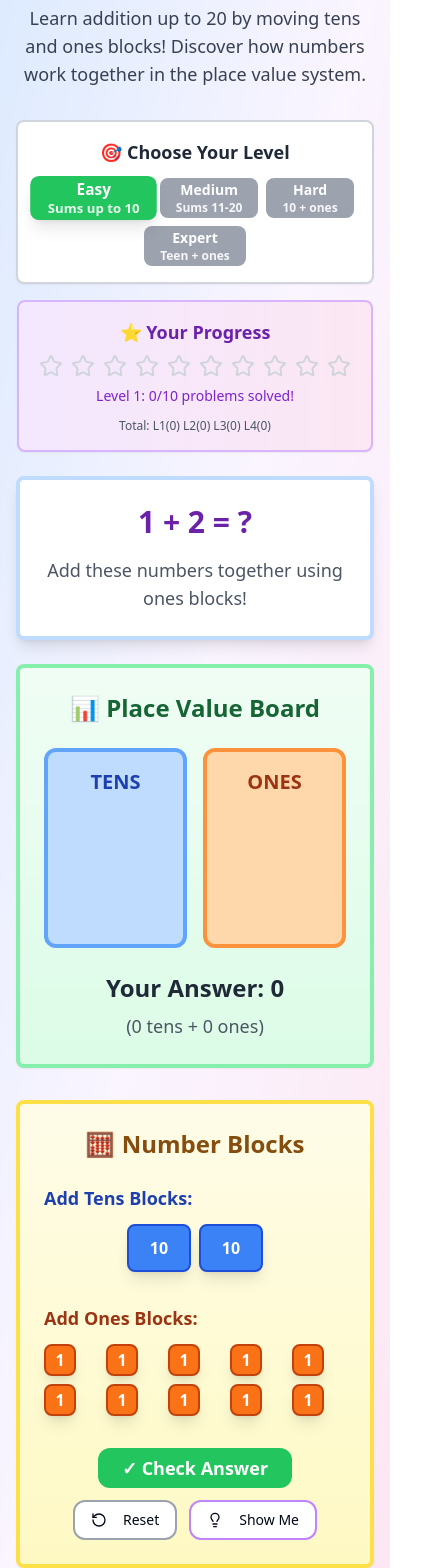
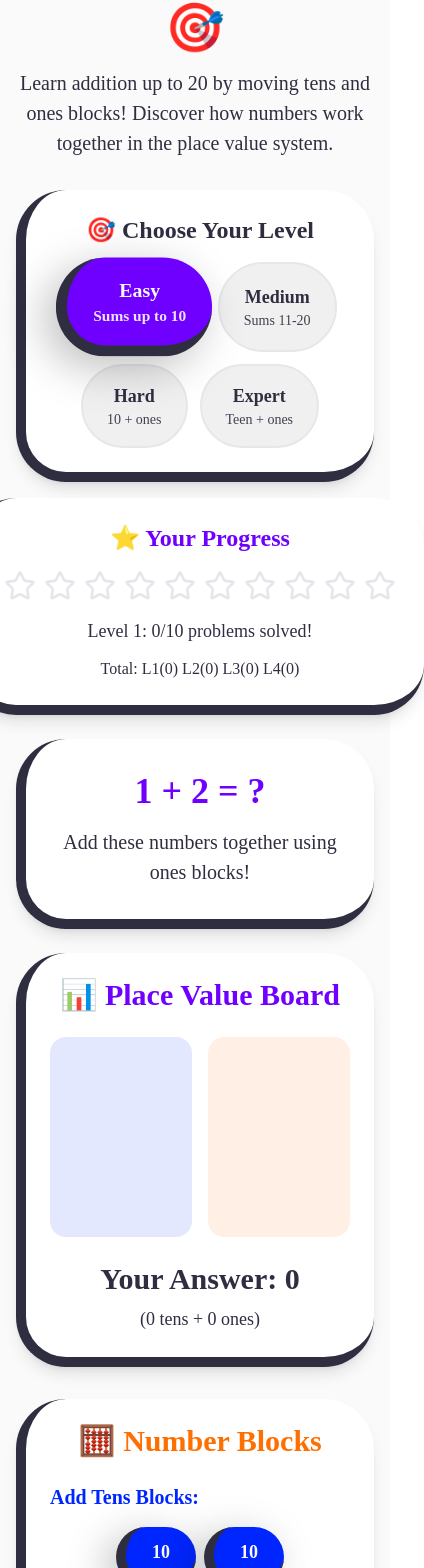
Before and after one commit to fredbjornbak/addition-1-1-10, a React (Vite) app: page / in a window 390 px wide. Shown: the part 124-1692 px from the top of the page, 424 px wide, since content can reach past the window. Built offline with nearby package versions, Linux system fonts and the light colour scheme.

Commit message:
Refactor: Apply design system to UI components
Apply the GradeAid visual system to the UI components, including buttons, cards, and other elements, to ensure brand consistency, child-friendly UX, and accessibility.

```diff
--- a/src/components/DraggableBlock.tsx
+++ b/src/components/DraggableBlock.tsx
@@ -1,6 +1,5 @@
 
 import React from 'react';
-import { Card } from '@/components/ui/card';
 
 interface DraggableBlockProps {
   value: number;
@@ -10,19 +9,27 @@ interface DraggableBlockProps {
 
 const DraggableBlock: React.FC<DraggableBlockProps> = ({ value, type, onClick }) => {
   return (
-    <Card
-      className={`
-        cursor-pointer select-none transition-all duration-200 hover:scale-110 active:scale-95
-        ${type === 'tens'
-          ? 'bg-blue-500 hover:bg-blue-600 text-white border-2 border-blue-700 w-16 h-12'
-          : 'bg-orange-500 hover:bg-orange-600 text-white border-2 border-orange-700 w-8 h-8'
-        }
-        flex items-center justify-center font-bold rounded-lg shadow-lg
-      `}
+    <button
+      className="cursor-pointer select-none transition-all duration-200 hover:scale-110 active:scale-95 flex items-center justify-center font-bold min-w-[44px] min-h-[44px]"
       onClick={onClick}
+      style={{
+        backgroundColor: type === 'tens' ? '#0026FF' : '#FF6F00',
+        color: '#FAFAFA',
+        borderRadius: '100px',
+        border: 'none',
+        borderLeft: '10px solid #2F2E41',
+        borderBottom: '10px solid #2F2E41',
+        boxShadow: '-10px 10px 40px rgba(0, 0, 0, 0.25)',
+        width: type === 'tens' ? '80px' : '50px',
+        height: type === 'tens' ? '60px' : '50px',
+        fontFamily: 'DM Sans',
+        fontSize: '18px',
+        fontWeight: 700
+      }}
+      aria-label={`Add ${value} ${type === 'tens' ? 'tens' : 'ones'} block`}
     >
       {value}
-    </Card>
+    </button>
   );
 };
 
--- a/src/components/LevelSelector.tsx
+++ b/src/components/LevelSelector.tsx
@@ -1,7 +1,5 @@
 
 import React from 'react';
-import { Card } from '@/components/ui/card';
-import { Button } from '@/components/ui/button';
 
 interface LevelSelectorProps {
   currentLevel: number;
@@ -10,38 +8,63 @@ interface LevelSelectorProps {
 
 const LevelSelector: React.FC<LevelSelectorProps> = ({ currentLevel, onLevelChange }) => {
   const levels = [
-    { level: 1, name: 'Easy', description: 'Sums up to 10', color: 'bg-green-500' },
-    { level: 2, name: 'Medium', description: 'Sums 11-20', color: 'bg-yellow-500' },
-    { level: 3, name: 'Hard', description: '10 + ones', color: 'bg-orange-500' },
-    { level: 4, name: 'Expert', description: 'Teen + ones', color: 'bg-red-500' },
+    { level: 1, name: 'Easy', description: 'Sums up to 10', color: '#6F00FF' },
+    { level: 2, name: 'Medium', description: 'Sums 11-20', color: '#FF6F00' },
+    { level: 3, name: 'Hard', description: '10 + ones', color: '#0026FF' },
+    { level: 4, name: 'Expert', description: 'Teen + ones', color: '#6F00FF' },
   ];
 
   return (
-    <Card className="p-4 bg-white border-2 border-gray-300">
-      <div className="text-lg font-bold text-gray-800 mb-3 text-center">
+    <div
+      className="p-6 shadow-lg"
+      style={{
+        backgroundColor: '#FFFFFF',
+        borderRadius: '50px',
+        border: 'none',
+        borderLeft: '10px solid #2F2E41',
+        borderBottom: '10px solid #2F2E41'
+      }}
+    >
+      <div
+        className="text-2xl font-bold mb-4 text-center"
+        style={{
+          color: '#2F2E41',
+          fontFamily: 'Space Grotesk',
+          fontWeight: 700
+        }}
+      >
         🎯 Choose Your Level
       </div>
-      <div className="flex flex-wrap gap-2 justify-center">
+      <div className="flex flex-wrap gap-3 justify-center">
         {levels.map(({ level, name, description, color }) => (
-          <Button
+          <button
             key={level}
             onClick={() => onLevelChange(level)}
-            className={`
-              px-4 py-2 rounded-lg font-bold text-white transition-all duration-200
-              ${currentLevel === level
-                ? `${color} scale-110 shadow-lg`
-                : 'bg-gray-400 hover:bg-gray-500'
-              }
-            `}
+            className={`px-6 py-4 font-bold transition-all duration-200 hover:scale-105 active:scale-95 min-w-[44px] min-h-[44px] ${
+              currentLevel === level ? 'scale-110' : ''
+            }`}
+            style={{
+              backgroundColor: currentLevel === level ? color : '#F0F0F0',
+              color: currentLevel === level ? '#FAFAFA' : '#2F2E41',
+              borderRadius: '100px',
+              border: currentLevel === level ? 'none' : '2px solid #E5E7EB',
+              borderLeft: currentLevel === level ? '10px solid #2F2E41' : '2px solid #E5E7EB',
+              borderBottom: currentLevel === level ? '10px solid #2F2E41' : '2px solid #E5E7EB',
+              boxShadow: currentLevel === level ? '-10px 10px 40px rgba(0, 0, 0, 0.25)' : 'none',
+              fontFamily: 'DM Sans',
+              fontSize: '18px',
+              fontWeight: currentLevel === level ? 700 : 500
+            }}
+            aria-label={`Select ${name} level: ${description}`}
           >
             <div className="text-center">
-              <div className="text-sm">{name}</div>
-              <div className="text-xs opacity-90">{description}</div>
+              <div className="text-lg font-bold">{name}</div>
+              <div className="text-sm opacity-90">{description}</div>
             </div>
-          </Button>
+          </button>
         ))}
       </div>
-    </Card>
+    </div>
   );
 };
 
--- a/src/components/PlaceValueCanvas.tsx
+++ b/src/components/PlaceValueCanvas.tsx
@@ -6,7 +6,7 @@ import DraggableBlock from './DraggableBlock';
 import LevelSelector from './LevelSelector';
 import ProgressTracker from './ProgressTracker';
 import { generateProblem, Problem } from '../utils/problemGenerator';
-import { Star, RotateCcw, Lightbulb, Volume2 } from 'lucide-react';
+import { Star, RotateCcw, Lightbulb } from 'lucide-react';
 
 const PlaceValueCanvas = () => {
   const [currentLevel, setCurrentLevel] = useState(1);
@@ -77,11 +77,6 @@ const PlaceValueCanvas = () => {
     setShowHint(true);
   };
 
-  const playSound = (type: 'success' | 'error' | 'click') => {
-    // Placeholder for audio feedback
-    console.log(`Playing ${type} sound`);
-  };
-
   if (!currentProblem) return <div>Loading...</div>;
 
   return (
@@ -93,11 +88,35 @@ const PlaceValueCanvas = () => {
       </div>
 
       {/* Main Problem Display */}
-      <Card className="p-6 text-center bg-white shadow-lg border-4 border-blue-200">
-        <div className="text-3xl md:text-4xl font-bold text-purple-800 mb-4">
+      <Card
+        className="p-8 text-center shadow-lg"
+        style={{
+          backgroundColor: '#FFFFFF',
+          borderRadius: '50px',
+          border: 'none',
+          borderLeft: '10px solid #2F2E41',
+          borderBottom: '10px solid #2F2E41'
+        }}
+      >
+        <div
+          className="text-4xl md:text-5xl font-bold mb-4"
+          style={{
+            color: '#6F00FF',
+            fontFamily: 'Space Grotesk',
+            fontWeight: 700
+          }}
+        >
           {currentProblem.num1} + {currentProblem.num2} = ?
         </div>
-        <div className="text-lg text-gray-600">
+        <div
+          className="text-xl"
+          style={{
+            color: '#2F2E41',
+            fontFamily: 'DM Sans',
+            fontSize: '20px',
+            lineHeight: '1.5'
+          }}
+        >
           {currentProblem.description}
         </div>
       </Card>
@@ -105,20 +124,59 @@ const PlaceValueCanvas = () => {
       {/* Place Value Canvas */}
       <div className="grid md:grid-cols-2 gap-8">
         {/* Place Value Columns */}
-        <Card className="p-6 bg-gradient-to-b from-green-50 to-green-100 border-4 border-green-300">
-          <h3 className="text-2xl font-bold text-center mb-6 text-green-800">
+        <Card
+          className="p-6 shadow-lg"
+          style={{
+            backgroundColor: '#FFFFFF',
+            borderRadius: '50px',
+            border: 'none',
+            borderLeft: '10px solid #2F2E41',
+            borderBottom: '10px solid #2F2E41'
+          }}
+        >
+          <h3
+            className="text-3xl font-bold text-center mb-6"
+            style={{
+              color: '#6F00FF',
+              fontFamily: 'Space Grotesk',
+              fontWeight: 700
+            }}
+          >
             📊 Place Value Board
           </h3>
 
           <div className="grid grid-cols-2 gap-4 mb-6">
             {/* Tens Column */}
-            <div className="bg-blue-200 rounded-xl p-4 min-h-[200px] border-4 border-blue-400">
-              <div className="text-center font-bold text-blue-800 mb-4 text-xl">
+            <div
+              className="rounded-2xl p-4 min-h-[200px]"
+              style={{
+                backgroundColor: '#0026FF',
+                opacity: 0.1,
+                border: '4px solid #0026FF'
+              }}
+            >
+              <div
+                className="text-center font-bold mb-4 text-2xl"
+                style={{
+                  color: '#0026FF',
+                  fontFamily: 'DM Sans',
+                  fontWeight: 700
+                }}
+              >
                 TENS
               </div>
               <div className="grid gap-2">
                 {Array.from({ length: tensBlocks }, (_, i) => (
-                  <div key={i} className="bg-blue-500 h-8 rounded-lg flex items-center justify-center text-white font-bold">
+                  <div
+                    key={i}
+                    className="h-10 rounded-lg flex items-center justify-center font-bold"
+                    style={{
+                      backgroundColor: '#0026FF',
+                      color: '#FAFAFA',
+                      fontFamily: 'DM Sans',
+                      fontSize: '18px'
+                    }}
+                  >
                     10
                   </div>
                 ))}
@@ -126,13 +184,35 @@ const PlaceValueCanvas = () => {
             </div>
 
             {/* Ones Column */}
-            <div className="bg-orange-200 rounded-xl p-4 min-h-[200px] border-4 border-orange-400">
-              <div className="text-center font-bold text-orange-800 mb-4 text-xl">
+            <div
+              className="rounded-2xl p-4 min-h-[200px]"
+              style={{
+                backgroundColor: '#FF6F00',
+                opacity: 0.1,
+                border: '4px solid #FF6F00'
+              }}
+            >
+              <div
+                className="text-center font-bold mb-4 text-2xl"
+                style={{
+                  color: '#FF6F00',
+                  fontFamily: 'DM Sans',
+                  fontWeight: 700
+                }}
+              >
                 ONES
               </div>
               <div className="grid grid-cols-5 gap-1">
                 {Array.from({ length: onesBlocks }, (_, i) => (
-                  <div key={i} className="bg-orange-500 w-6 h-6 rounded-md flex items-center justify-center text-white text-sm font-bold">
+                  <div
+                    key={i}
+                    className="w-8 h-8 rounded-md flex items-center justify-center text-sm font-bold"
+                    style={{
+                      backgroundColor: '#FF6F00',
+                      color: '#FAFAFA',
+                      fontFamily: 'DM Sans'
+                    }}
+                  >
                     1
                   </div>
                 ))}
@@ -142,24 +222,64 @@ const PlaceValueCanvas = () => {
 
           {/* Answer Display */}
           <div className="text-center">
-            <div className="text-2xl font-bold text-gray-800 mb-2">
+            <div
+              className="text-3xl font-bold mb-2"
+              style={{
+                color: '#2F2E41',
+                fontFamily: 'Space Grotesk',
+                fontWeight: 700
+              }}
+            >
               Your Answer: {userAnswer}
             </div>
-            <div className="text-lg text-gray-600">
+            <div
+              className="text-xl"
+              style={{
+                color: '#2F2E41',
+                fontFamily: 'DM Sans',
+                fontSize: '18px'
+              }}
+            >
               ({tensBlocks} tens + {onesBlocks} ones)
             </div>
           </div>
         </Card>
 
         {/* Block Controls */}
-        <Card className="p-6 bg-gradient-to-b from-yellow-50 to-yellow-100 border-4 border-yellow-300">
-          <h3 className="text-2xl font-bold text-center mb-6 text-yellow-800">
+        <Card
+          className="p-6 shadow-lg"
+          style={{
+            backgroundColor: '#FFFFFF',
+            borderRadius: '50px',
+            border: 'none',
+            borderLeft: '10px solid #2F2E41',
+            borderBottom: '10px solid #2F2E41'
+          }}
+        >
+          <h3
+            className="text-3xl font-bold text-center mb-6"
+            style={{
+              color: '#FF6F00',
+              fontFamily: 'Space Grotesk',
+              fontWeight: 700
+            }}
+          >
             🧮 Number Blocks
           </h3>
 
           {/* Tens Blocks Control */}
           <div className="mb-8">
-            <div className="text-lg font-bold text-blue-800 mb-3">Add Tens Blocks:</div>
+            <div
+              className="text-xl font-bold mb-4"
+              style={{
+                color: '#0026FF',
+                fontFamily: 'DM Sans',
+                fontWeight: 700,
+                fontSize: '20px'
+              }}
+            >
+              Add Tens Blocks:
+            </div>
             <div className="flex flex-wrap gap-2 justify-center">
               {Array.from({ length: 2 }, (_, i) => (
                 <DraggableBlock
@@ -169,7 +289,6 @@ const PlaceValueCanvas = () => {
                   onClick={() => {
                     if (tensBlocks < 2) {
                       setTensBlocks(prev => prev + 1);
-                      playSound('click');
                     }
                   }}
                 />
@@ -179,7 +298,17 @@ const PlaceValueCanvas = () => {
 
           {/* Ones Blocks Control */}
           <div className="mb-8">
-            <div className="text-lg font-bold text-orange-800 mb-3">Add Ones Blocks:</div>
+            <div
+              className="text-xl font-bold mb-4"
+              style={{
+                color: '#FF6F00',
+                fontFamily: 'DM Sans',
+                fontWeight: 700,
+                fontSize: '20px'
+              }}
+            >
+              Add Ones Blocks:
+            </div>
             <div className="grid grid-cols-5 gap-2 justify-center max-w-xs mx-auto">
               {Array.from({ length: 10 }, (_, i) => (
                 <DraggableBlock
@@ -189,13 +318,11 @@ const PlaceValueCanvas = () => {
                   onClick={() => {
                     if (onesBlocks < 20) {
                       if (onesBlocks === 9) {
-                        // Show "making 10" animation
                         setOnesBlocks(0);
                         setTensBlocks(prev => prev + 1);
                       } else {
                         setOnesBlocks(prev => prev + 1);
                       }
-                      playSound('click');
                     }
                   }}
                 />
@@ -204,59 +331,113 @@ const PlaceValueCanvas = () => {
           </div>
 
           {/* Action Buttons */}
-          <div className="flex flex-wrap justify-center gap-3">
-            <Button
+          <div className="flex flex-wrap justify-center gap-4">
+            <button
               onClick={checkAnswer}
-              className="bg-green-500 hover:bg-green-600 text-white px-6 py-3 text-lg font-bold rounded-xl"
+              className="px-8 py-4 font-bold transition-all duration-200 hover:scale-105 active:scale-95 min-w-[44px] min-h-[44px]"
+              style={{
+                backgroundColor: '#6F00FF',
+                color: '#FAFAFA',
+                borderRadius: '100px',
+                border: 'none',
+                borderLeft: '10px solid #2F2E41',
+                borderBottom: '10px solid #2F2E41',
+                boxShadow: '-10px 10px 40px rgba(0, 0, 0, 0.25)',
+                fontFamily: 'DM Sans',
+                fontSize: '20px',
+                fontWeight: 700
+              }}
             >
               ✓ Check Answer
-            </Button>
+            </button>
 
-            <Button
+            <button
               onClick={resetCanvas}
-              variant="outline"
-              className="border-2 border-gray-400 px-4 py-3 rounded-xl"
+              className="px-6 py-4 font-bold transition-all duration-200 hover:scale-105 active:scale-95 flex items-center gap-2 min-w-[44px] min-h-[44px]"
+              style={{
+                backgroundColor: '#F0F0F0',
+                color: '#2F2E41',
+                borderRadius: '100px',
+                border: '2px solid #E5E7EB',
+                fontFamily: 'DM Sans',
+                fontSize: '18px',
+                fontWeight: 500
+              }}
             >
-              <RotateCcw className="w-5 h-5 mr-2" />
+              <RotateCcw className="w-5 h-5" />
               Reset
-            </Button>
+            </button>
 
-            <Button
+            <button
               onClick={showSolution}
-              variant="outline"
-              className="border-2 border-purple-400 px-4 py-3 rounded-xl"
+              className="px-6 py-4 font-bold transition-all duration-200 hover:scale-105 active:scale-95 flex items-center gap-2 min-w-[44px] min-h-[44px]"
+              style={{
+                backgroundColor: '#FF6F00',
+                color: '#FAFAFA',
+                borderRadius: '100px',
+                border: 'none',
+                borderLeft: '10px solid #2F2E41',
+                borderBottom: '10px solid #2F2E41',
+                boxShadow: '-10px 10px 40px rgba(0, 0, 0, 0.25)',
+                fontFamily: 'DM Sans',
+                fontSize: '18px',
+                fontWeight: 700
+              }}
             >
-              <Lightbulb className="w-5 h-5 mr-2" />
+              <Lightbulb className="w-5 h-5" />
               Show Me
-            </Button>
+            </button>
           </div>
         </Card>
       </div>
 
       {/* Feedback */}
       {showFeedback && (
-        <Card className={`p-6 text-center border-4 ${
-          isCorrect
-            ? 'bg-green-100 border-green-400'
-            : 'bg-red-100 border-red-400'
-        } ${celebrating ? 'animate-pulse' : ''}`}>
-          <div className={`text-3xl font-bold mb-2 ${
-            isCorrect ? 'text-green-800' : 'text-red-800'
-          }`}>
+        <Card
+          className={`p-8 text-center shadow-lg ${celebrating ? 'animate-pulse' : ''}`}
+          style={{
+            backgroundColor: isCorrect ? '#FFFFFF' : '#FFFFFF',
+            borderRadius: '50px',
+            border: 'none',
+            borderLeft: `10px solid ${isCorrect ? '#6F00FF' : '#FF6F00'}`,
+            borderBottom: `10px solid ${isCorrect ? '#6F00FF' : '#FF6F00'}`
+          }}
+        >
+          <div
+            className="text-4xl font-bold mb-4"
+            style={{
+              color: isCorrect ? '#6F00FF' : '#FF6F00',
+              fontFamily: 'Space Grotesk',
+              fontWeight: 700
+            }}
+          >
             {isCorrect ? '🎉 Excellent Work!' : '🤔 Try Again!'}
           </div>
-          <div className={`text-lg ${
-            isCorrect ? 'text-green-700' : 'text-red-700'
-          }`}>
+          <div
+            className="text-xl"
+            style={{
+              color: '#2F2E41',
+              fontFamily: 'DM Sans',
+              fontSize: '20px',
+              lineHeight: '1.5'
+            }}
+          >
             {isCorrect
               ? `Perfect! ${currentProblem.num1} + ${currentProblem.num2} = ${currentProblem.answer}`
               : `Not quite. The answer is ${currentProblem.answer}. Keep trying!`
             }
           </div>
           {isCorrect && (
-            <div className="mt-4 flex justify-center">
+            <div className="mt-6 flex justify-center">
               {Array.from({ length: 3 }, (_, i) => (
-                <Star key={i} className="w-8 h-8 text-yellow-500 fill-current animate-bounce" style={{ animationDelay: `${i * 0.2}s` }} />
+                <Star
+                  key={i}
+                  className="w-12 h-12 animate-bounce fill-current"
+                  style={{
+                    color: '#FF6F00',
+                    animationDelay: `${i * 0.2}s`
+                  }}
+                />
               ))}
             </div>
           )}
@@ -265,13 +446,45 @@ const PlaceValueCanvas = () => {
 
       {/* Hint Display */}
       {showHint && (
-        <Card className="p-4 bg-purple-100 border-4 border-purple-300">
-          <div className="text-center text-purple-800">
-            <div className="text-lg font-bold mb-2">💡 Solution Explanation:</div>
-            <div>
+        <Card
+          className="p-6 shadow-lg"
+          style={{
+            backgroundColor: '#FFFFFF',
+            borderRadius: '50px',
+            border: 'none',
+            borderLeft: '10px solid #6F00FF',
+            borderBottom: '10px solid #6F00FF'
+          }}
+        >
+          <div className="text-center">
+            <div
+              className="text-2xl font-bold mb-4"
+              style={{
+                color: '#6F00FF',
+                fontFamily: 'Space Grotesk',
+                fontWeight: 700
+              }}
+            >
+              💡 Solution Explanation:
+            </div>
+            <div
+              className="text-xl mb-2"
+              style={{
+                color: '#2F2E41',
+                fontFamily: 'DM Sans',
+                fontSize: '20px'
+              }}
+            >
               {currentProblem.num1} + {currentProblem.num2} = {currentProblem.answer}
             </div>
-            <div className="text-sm mt-2">
+            <div
+              className="text-lg"
+              style={{
+                color: '#2F2E41',
+                fontFamily: 'DM Sans',
+                fontSize: '18px'
+              }}
+            >
               This makes {Math.floor(currentProblem.answer / 10)} ten(s) and {currentProblem.answer % 10} one(s)
             </div>
           </div>
--- a/src/components/ProgressTracker.tsx
+++ b/src/components/ProgressTracker.tsx
@@ -1,6 +1,5 @@
 
 import React from 'react';
-import { Card } from '@/components/ui/card';
 import { Star } from 'lucide-react';
 
 interface ProgressTrackerProps {
@@ -23,31 +22,66 @@ const ProgressTracker: React.FC<ProgressTrackerProps> = ({ progress, currentLeve
   const maxStars = 10;
 
   return (
-    <Card className="p-4 bg-gradient-to-r from-purple-100 to-pink-100 border-2 border-purple-300">
-      <div className="text-lg font-bold text-purple-800 mb-2 text-center">
+    <div
+      className="p-6 shadow-lg"
+      style={{
+        backgroundColor: '#FFFFFF',
+        borderRadius: '50px',
+        border: 'none',
+        borderLeft: '10px solid #2F2E41',
+        borderBottom: '10px solid #2F2E41'
+      }}
+    >
+      <div
+        className="text-2xl font-bold mb-4 text-center"
+        style={{
+          color: '#6F00FF',
+          fontFamily: 'Space Grotesk',
+          fontWeight: 700
+        }}
+      >
         ⭐ Your Progress
       </div>
-      <div className="flex justify-center mb-2">
+      <div className="flex justify-center mb-4">
         {Array.from({ length: maxStars }, (_, i) => (
           <Star
             key={i}
-            className={`w-6 h-6 mx-1 ${
+            className={`w-8 h-8 mx-1 ${
               i < totalStars
-                ? 'text-yellow-500 fill-current'
-                : 'text-gray-300'
+                ? 'fill-current'
+                : ''
             }`}
+            style={{
+              color: i < totalStars ? '#FF6F00' : '#E5E7EB'
+            }}
+            aria-label={i < totalStars ? 'Completed star' : 'Empty star'}
           />
         ))}
       </div>
-      <div className="text-center text-sm text-purple-700">
+      <div
+        className="text-center mb-3"
+        style={{
+          color: '#2F2E41',
+          fontFamily: 'DM Sans',
+          fontSize: '18px',
+          fontWeight: 500
+        }}
+      >
         Level {currentLevel}: {totalStars}/{maxStars} problems solved!
       </div>
 
       {/* Overall Progress Summary */}
-      <div className="mt-3 text-xs text-center text-gray-600">
+      <div
+        className="text-center"
+        style={{
+          color: '#2F2E41',
+          fontFamily: 'DM Sans',
+          fontSize: '16px'
+        }}
+      >
         <div>Total: L1({progress.level1}) L2({progress.level2}) L3({progress.level3}) L4({progress.level4})</div>
       </div>
-    </Card>
+    </div>
   );
 };
 
--- a/src/pages/Index.tsx
+++ b/src/pages/Index.tsx
@@ -4,13 +4,22 @@ import PlaceValueCanvas from '../components/PlaceValueCanvas';
 
 const Index = () => {
   return (
-    <div className="min-h-screen bg-gradient-to-br from-blue-100 via-purple-50 to-pink-100">
+    <div className="min-h-screen" style={{ backgroundColor: '#FAFAFA' }}>
       <div className="container mx-auto px-4 py-8">
         <header className="text-center mb-8">
-          <h1 className="text-4xl md:text-5xl font-bold text-purple-800 mb-4">
+          <h1 className="text-5xl md:text-6xl font-bold mb-4" style={{
+            fontFamily: 'Space Grotesk',
+            color: '#2F2E41',
+            fontWeight: 700
+          }}>
             🔢 Place Value Addition Fun! 🎯
           </h1>
-          <p className="text-lg text-gray-700 max-w-2xl mx-auto">
+          <p className="text-xl max-w-2xl mx-auto" style={{
+            fontFamily: 'DM Sans',
+            color: '#2F2E41',
+            fontSize: '20px',
+            lineHeight: '1.5'
+          }}>
             Learn addition up to 20 by moving tens and ones blocks!
             Discover how numbers work together in the place value system.
           </p>
```
